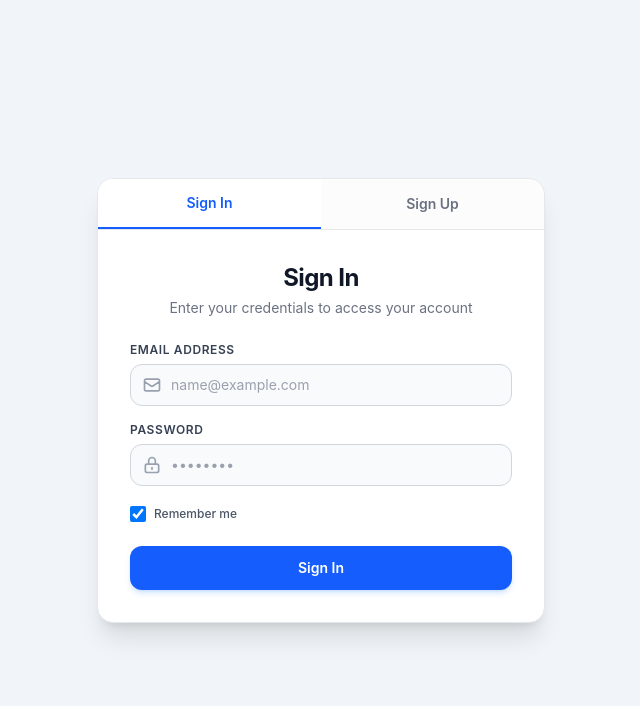
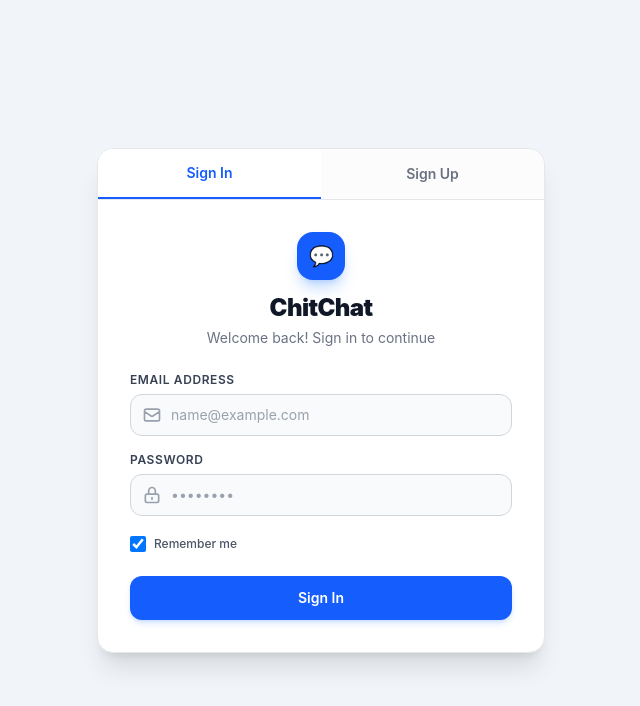
Before and after one commit to prodeveloperjunaid/chat-app, a React (Vite) app: page / in a window 1280 px wide. Shown: the top 706 px of the page, without its empty margins (319-959 px from the left). Built offline with nearby package versions, Linux system fonts and the light colour scheme; no server answers.

Commit message:
Update app branding to ChitChat

```diff
--- a/index.html
+++ b/index.html
@@ -2,11 +2,9 @@
 <html lang="en">
   <head>
     <meta charset="UTF-8" />
+    <link rel="icon" type="image/svg+xml" href="/vite.svg" />
     <meta name="viewport" content="width=device-width, initial-scale=1.0" />
-    <title>Empty React App</title>
-    <link rel="preconnect" href="https://fonts.googleapis.com">
-    <link rel="preconnect" href="https://fonts.gstatic.com" crossorigin>
-    <link rel="stylesheet" href="https://fonts.googleapis.com/css2?family=Roboto:wght@300;400;500;700&display=swap" />
+    <title>ChitChat — Real-Time Messaging App</title>
   </head>
   <body>
     <div id="root"></div>
--- a/src/components/Auth.jsx
+++ b/src/components/Auth.jsx
@@ -122,13 +122,14 @@ export default function Auth({ onLogin }) {
 
       <div className="p-6 sm:p-8">
         <div className="text-center mb-6">
-          <h2 className="text-2xl font-bold text-gray-900 tracking-tight">
-            {isSignUp ? 'Create Account' : 'Sign In'}
-          </h2>
+          <div className="inline-flex items-center justify-center w-12 h-12 rounded-2xl bg-blue-600 text-white font-bold text-xl mb-3 shadow-lg shadow-blue-500/30">
+            💬
+          </div>
+          <h1 className="text-2xl font-black text-gray-900 tracking-tight">ChitChat</h1>
           <p className="text-gray-500 text-sm mt-1">
             {isSignUp
-              ? 'Fill in the details below to register'
-              : 'Enter your credentials to access your account'}
+              ? 'Create an account to start chatting'
+              : 'Welcome back! Sign in to continue'}
           </p>
         </div>
 
```
